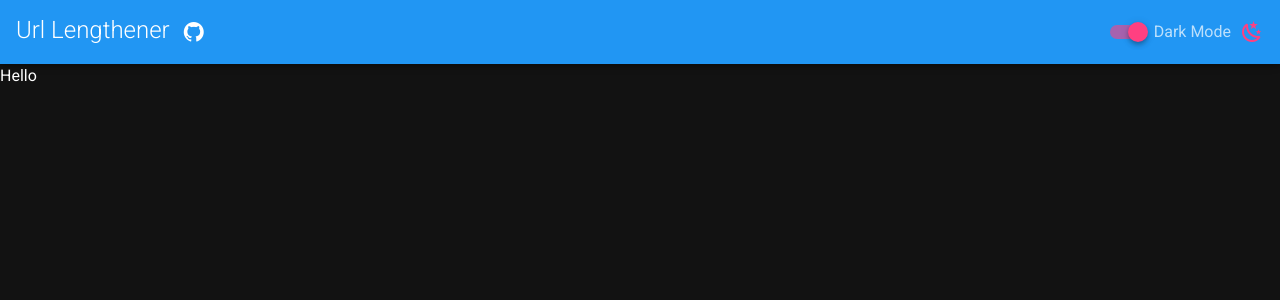
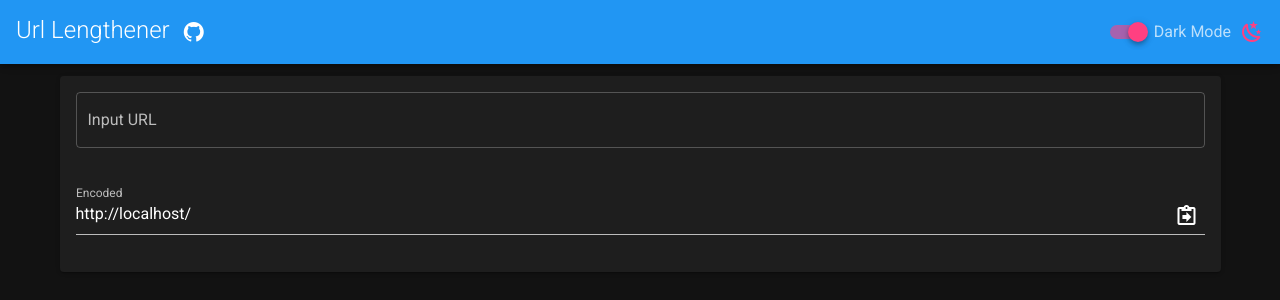
Before and after one commit to techchrism/url-lengthener, a Vue app: page / in a window 1280 px wide. Shown: the top 300 px of the page. Built offline with nearby package versions, Linux system fonts and the light colour scheme.

Commit message:
add basic "aaa" encoding

```diff
--- a/src/App.vue
+++ b/src/App.vue
@@ -14,16 +14,23 @@
         </v-app-bar>
 
         <v-main>
-            Hello
+            <v-container>
+                <v-row class="text-center">
+                    <v-col cols="12">
+                        <encode/>
+                    </v-col>
+                </v-row>
+            </v-container>
         </v-main>
     </v-app>
 </template>
 
 <script>
     import DarkSwitch from './components/DarkSwitch';
+    import Encode from './components/Encode';
 
     export default {
         name: 'App',
-        components: {DarkSwitch}
+        components: {Encode, DarkSwitch}
     };
 </script>
--- /dev/null
+++ b/src/aaaEncoding.js
@@ -0,0 +1,21 @@
+export function aaaEncode(str)
+{
+    return str.split('').map(char =>
+    {
+        return char.charCodeAt(0).toString(2).padStart(8, '0').replace(/0/g, 'a')
+            .replace(/1/g, 'A');
+    }).join('');
+}
+
+export function aaaDecode(str)
+{
+    let data = '';
+    console.log('Decoding');
+    console.log(str);
+    for(let i = 0; i < str.length / 8; i++)
+    {
+        data += String.fromCharCode(parseInt(str.substring(i * 8, (i * 8) + 8).replace(/a/g, '0')
+                    .replace(/A/g, '1'), 2));
+    }
+    return data;
+}
--- /dev/null
+++ b/src/components/Encode.vue
@@ -0,0 +1,37 @@
+<template>
+    <v-card>
+        <v-card-text>
+            <v-text-field outlined label="Input URL" v-model="url"/>
+            <text-share label="Encoded" :value="redirectUrl"/>
+        </v-card-text>
+    </v-card>
+</template>
+
+<script>
+    import {aaaEncode} from '../aaaEncoding';
+    import TextShare from './TextShare';
+
+    export default {
+        name: 'Encode',
+        components: {TextShare},
+        data: () => ({
+            url: ''
+        }),
+        computed: {
+            encoded()
+            {
+                return aaaEncode(this.url);
+            },
+            redirectUrl()
+            {
+                let url = new URL(window.location);
+                url.hash = this.encoded;
+                return url.toString();
+            }
+        }
+    };
+</script>
+
+<style scoped>
+
+</style>
--- /dev/null
+++ b/src/components/TextShare.vue
@@ -0,0 +1,56 @@
+<template>
+    <v-text-field readonly :value="value" :label="label">
+        <template slot="append">
+            <v-btn icon title="Copy to Clipboard" @click="copy" :color="copyColor">
+                <v-icon>mdi-clipboard-arrow-right-outline</v-icon>
+            </v-btn>
+            <v-btn icon title="Share" v-if="canShare" @click="share">
+                <v-icon>mdi-share-variant</v-icon>
+            </v-btn>
+        </template>
+    </v-text-field>
+</template>
+
+<script>
+    export default {
+        name: 'TextShare',
+        props: {
+            value: String,
+            label: String
+        },
+        data: () => ({
+            copyColor: ''
+        }),
+        watch: {
+            value()
+            {
+                this.copyColor = '';
+            }
+        },
+        methods: {
+            copy()
+            {
+                window.navigator.clipboard.writeText(this.value).then(() =>
+                {
+                    this.copyColor = 'success';
+                });
+            },
+            share()
+            {
+                window.navigator.share({
+                    url: this.value
+                });
+            }
+        },
+        computed: {
+            canShare()
+            {
+                return window.navigator.hasOwnProperty('share');
+            }
+        }
+    };
+</script>
+
+<style scoped>
+
+</style>
--- a/src/main.js
+++ b/src/main.js
@@ -2,7 +2,10 @@ import Vue from 'vue';
 import App from './App.vue';
 import Vuetify from 'vuetify/lib';
 import localforage from 'localforage';
+import {aaaDecode} from './aaaEncoding';
 
+if(window.location.hash === '')
+{
     localforage.config({
         name: 'url-lengthener'
     });
@@ -24,3 +27,11 @@ localforage.getItem('theme').then(theme =>
             }
         }).$mount('#app');
     });
+}
+else
+{
+    window.onload = function()
+    {
+        window.location.href = aaaDecode(window.location.hash.substring(1));
+    }
+}
```
Lines whose indentation alone changed are shown as unchanged.
